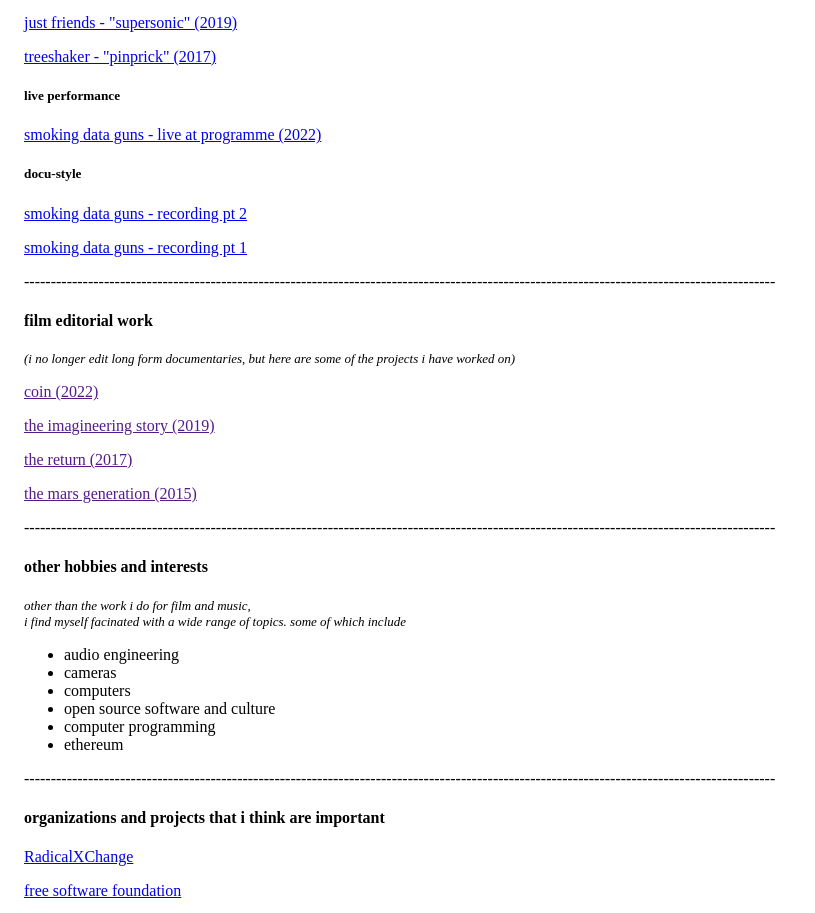
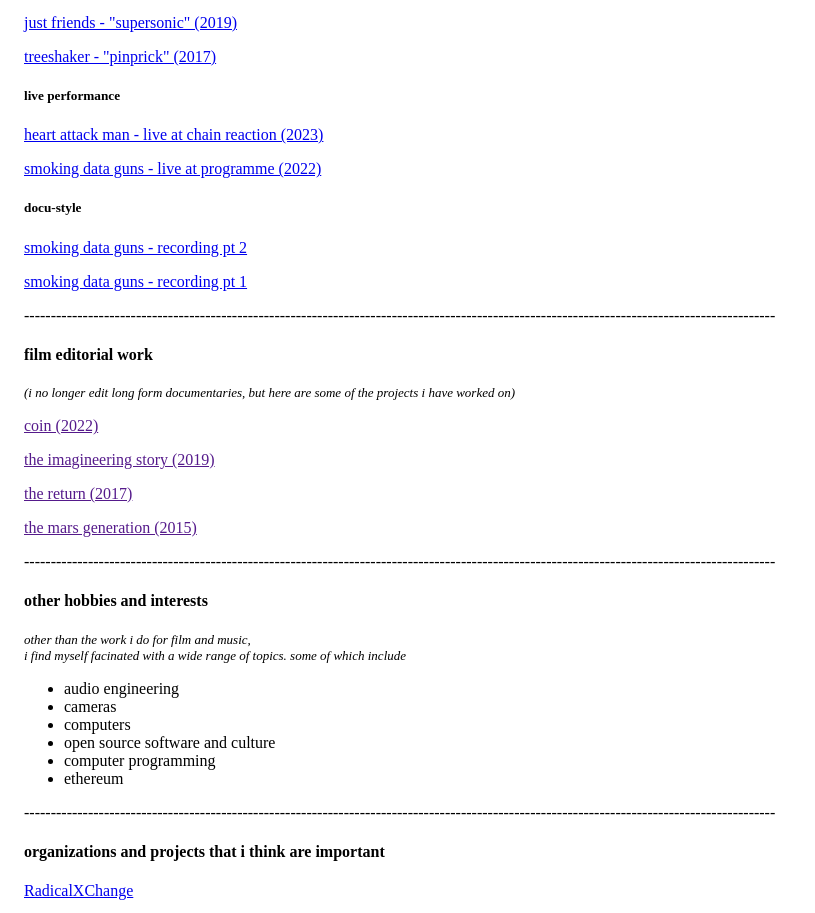
Before and after one commit to zachmx/personalsite, a plain HTML site: page index.html in a window 1280 px wide. Shown: the part 1504-2417 px from the top of the page, without its empty margins (0-815 px from the left). Drawn offline with Linux system fonts and the light colour scheme.

Commit message:
added live video

```diff
--- a/index.html
+++ b/index.html
@@ -60,6 +60,7 @@
     <p><a href="https://www.youtube.com/watch?v=91Fm0pKEGig">treeshaker - "pinprick" (2017)</a></p>
 
     <h5>live performance</h5>
+    <p><a href="https://www.youtube.com/watch?v=32lMOHy2d5w">heart attack man - live at chain reaction (2023)</a></p>
     <p><a href="https://www.youtube.com/watch?v=Dufx-FmFkQE">smoking data guns - live at programme (2022)</a></p>
 
     <h5>docu-style</h5>
```
